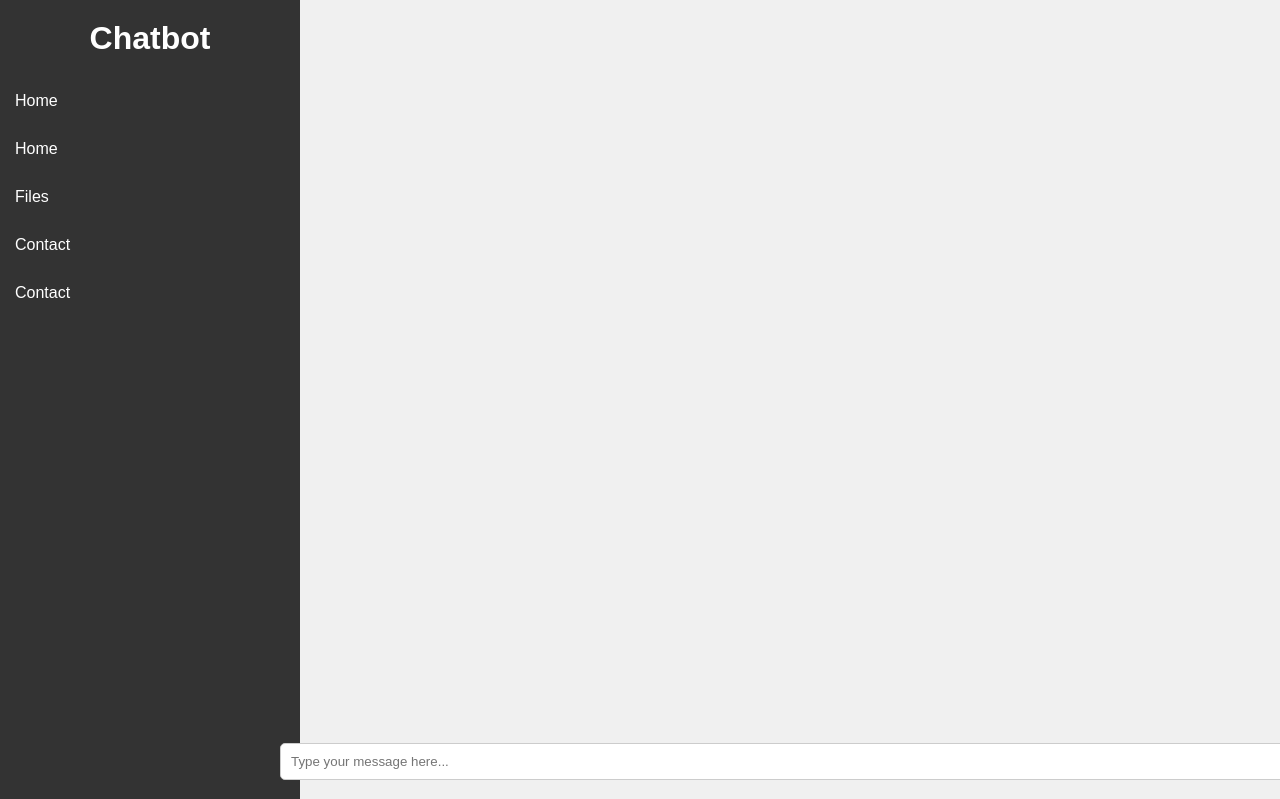
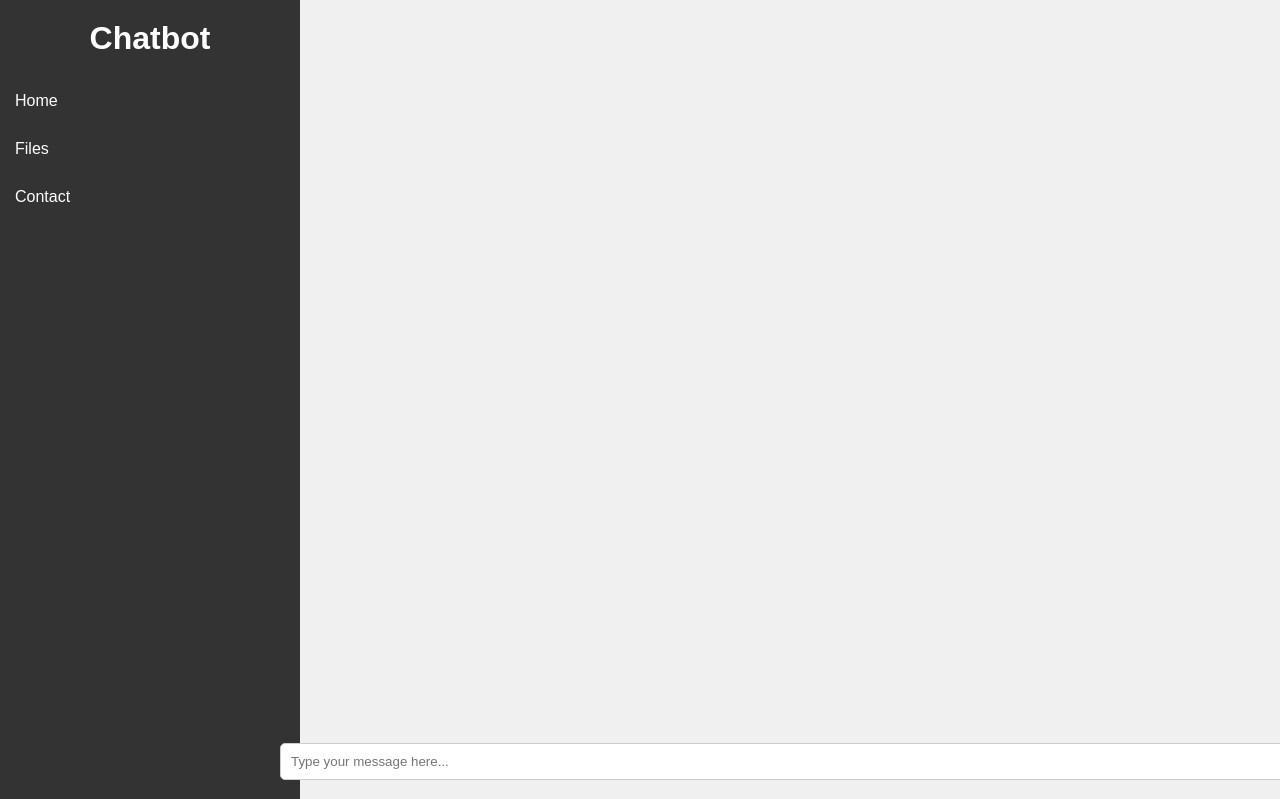
Before and after one commit to cvaz1306/assistant_django, a Django app: page / in a window 1280 px wide. Shown: the top 799 px of the page. Run offline with Django 4.2, Linux system fonts and the light colour scheme; data that the repository does not hold is empty.

Commit message:
Fixed homepage template

```diff
--- a/main/templates/main/main.html
+++ b/main/templates/main/main.html
@@ -48,9 +48,7 @@
     <div class="navbar">
         <h1>Chatbot</h1>
         <a class="nav-link" href="/">Home</a>
-        <a class="nav-link" href="/">Home</a>
         <a class="nav-link" href="/filemanager">Files</a>
-        <a class="nav-link" href="/contact">Contact</a>
         <a class="nav-link" href="/contact">Contact</a>
     </div>
 
@@ -79,7 +77,6 @@
     </div>
 
     <script type="text/javascript" src="/static/js/main.js"></script>
-    <script type="text/javascript" src="/static/js/main.js"></script>
 </body>
 
 </html>
```
